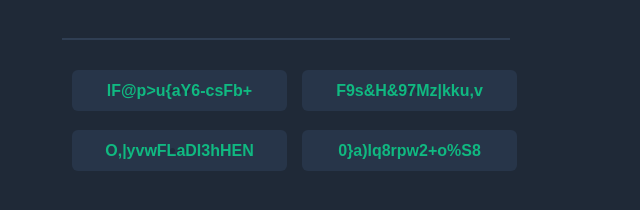
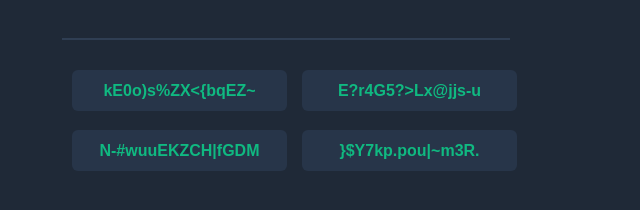
Before and after one commit to Lidorisr/password-generator, a plain HTML site: page index.html in a window 1280 px wide. Both pictures are taken after a click on the button "Generate password". Shown: the part 274-484 px from the top of the page, 0-640 px from the left. Drawn offline with Linux system fonts and the light colour scheme.

Commit message:
Add files via upload

```diff
--- a/index.css
+++ b/index.css
@@ -1,13 +1,15 @@
-body {
+body,
+html {
   background: #1f2937;
   font-family: "Poppins", sans-serif;
   font-style: normal;
+  box-sizing: border-box;
 }
 
 #container {
   position: absolute;
-  width: 550px;
-  height: 550px;
+
+  height: 80vh;
   left: 62px;
   top: 64px;
 }
@@ -81,6 +83,17 @@ input {
   margin: 10px 0 0 10px;
 }
 
+#pass-field2 {
+  left: 230px;
+}
+#pass-field3 {
+  top: 330px;
+}
+#pass-field4 {
+  left: 230px;
+  top: 330px;
+}
+
 input:hover {
   background: #354050;
 }
--- a/index.html
+++ b/index.html
@@ -17,10 +17,10 @@
 
       <hr />
 
-      <input id="pass-field1" value="" />
-      <input id="pass-field2" value="" style="left: 230px" />
-      <input id="pass-field3" value="" style="top: 330px" />
-      <input id="pass-field4" value="" style="left: 230px; top: 330px" />
+      <input id="pass-field1" value="" readonly />
+      <input id="pass-field2" value="" readonly />
+      <input id="pass-field3" value="" readonly />
+      <input id="pass-field4" value="" readonly />
     </div>
   </body>
 </html>
--- a/index.js
+++ b/index.js
@@ -1,5 +1,95 @@
-const chars = [
-  "ABCDEFGHIJKLMNOPQRSTUVWXYZabcdefghijklmnopqrstuvwxyz!@#$%^&*()_+~\\`|}{[]:;?><,./-=0123456789",
+const characters = [
+  "A",
+  "B",
+  "C",
+  "D",
+  "E",
+  "F",
+  "G",
+  "H",
+  "I",
+  "J",
+  "K",
+  "L",
+  "M",
+  "N",
+  "O",
+  "P",
+  "Q",
+  "R",
+  "S",
+  "T",
+  "U",
+  "V",
+  "W",
+  "X",
+  "Y",
+  "Z",
+  "a",
+  "b",
+  "c",
+  "d",
+  "e",
+  "f",
+  "g",
+  "h",
+  "i",
+  "j",
+  "k",
+  "l",
+  "m",
+  "n",
+  "o",
+  "p",
+  "q",
+  "r",
+  "s",
+  "t",
+  "u",
+  "v",
+  "w",
+  "x",
+  "y",
+  "z",
+  "0",
+  "1",
+  "2",
+  "3",
+  "4",
+  "5",
+  "6",
+  "7",
+  "8",
+  "9",
+  "~",
+  "`",
+  "!",
+  "@",
+  "#",
+  "$",
+  "%",
+  "^",
+  "&",
+  "*",
+  "(",
+  ")",
+  "_",
+  "-",
+  "+",
+  "=",
+  "{",
+  "[",
+  "}",
+  "]",
+  ",",
+  "|",
+  ":",
+  ";",
+  "<",
+  ">",
+  ".",
+  "?",
+  "/",
 ];
 
 const passFieldsEl1 = document.getElementById("pass-field1");
@@ -7,16 +97,14 @@ const passFieldsEl2 = document.getElementById("pass-field2");
 const passFieldsEl3 = document.getElementById("pass-field3");
 const passFieldsEl4 = document.getElementById("pass-field4");
 
-function password() {
+const password = () => {
   let pass = "";
-  let str = chars[0];
-
   for (let i = 0; i <= 15; i++) {
-    const char = Math.floor(Math.random() * str.length + 1);
-    pass += str.charAt(char);
+    const char = characters[Math.floor(Math.random() * characters.length)];
+    pass += char;
   }
   return pass;
-}
+};
 
 function generatePass() {
   passFieldsEl1.value = password();
```
